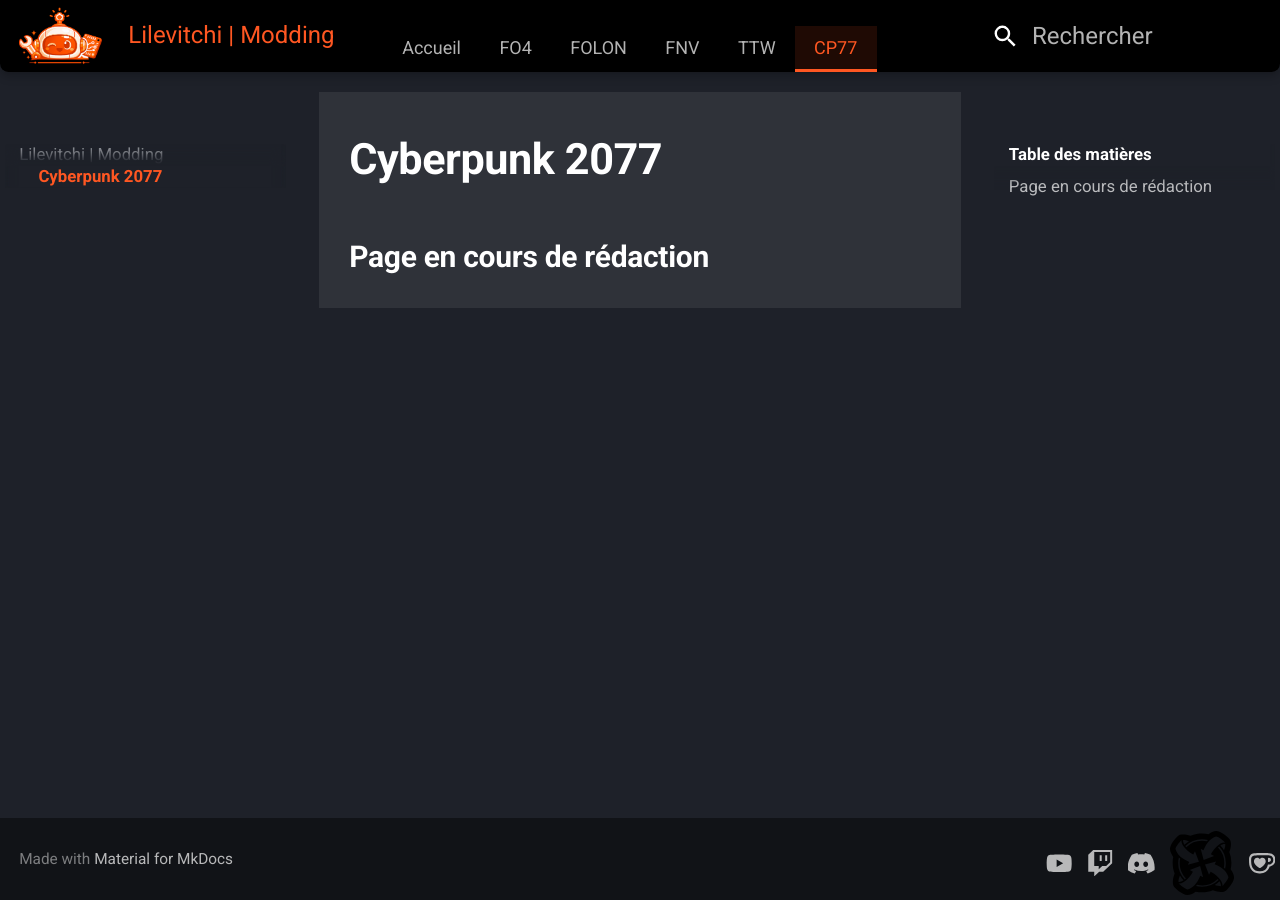
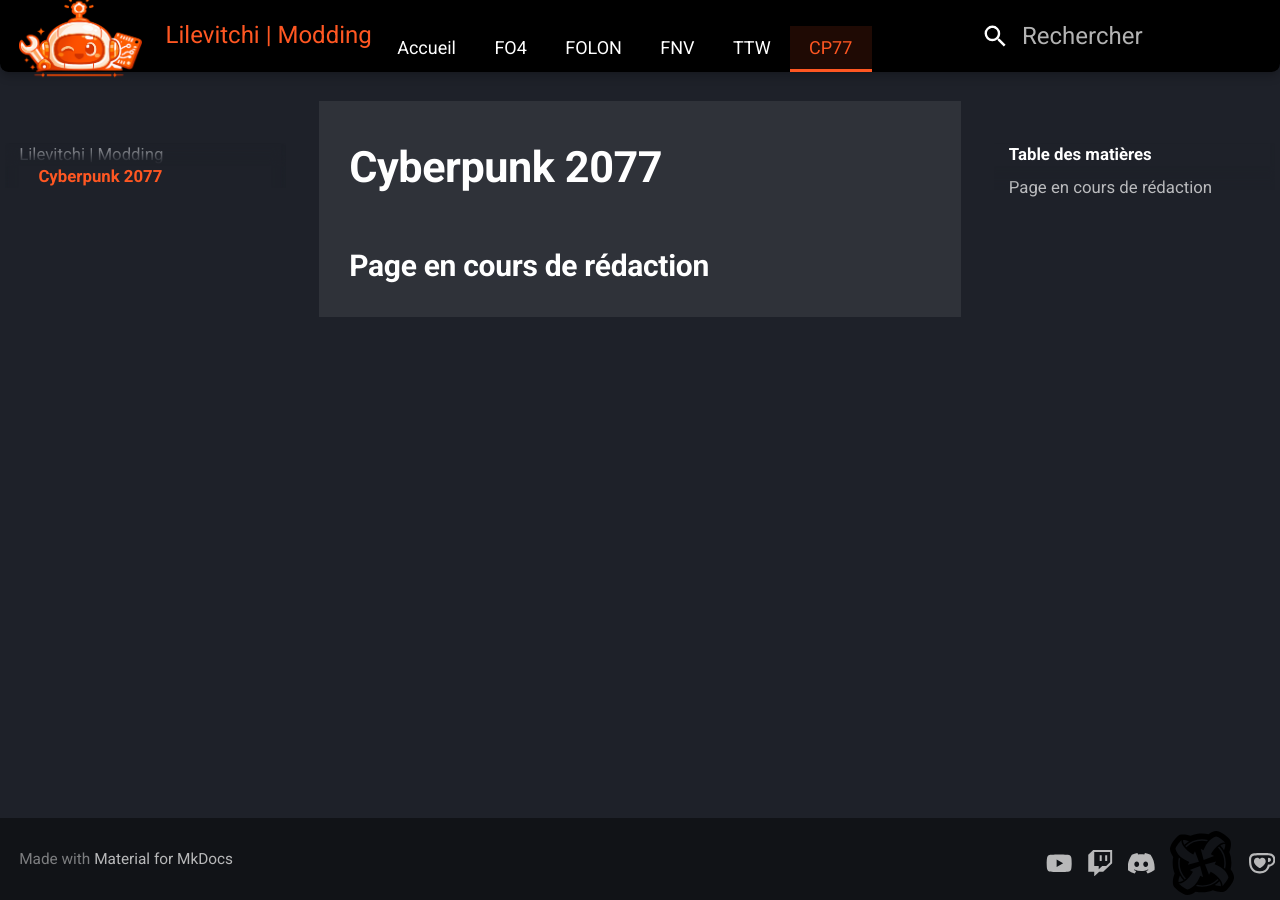
Before and after one commit to Lilevitchi/lilevitchi.github.io, an MkDocs documentation site: the page built from docs/cyberpunk/index.md, in a window 1280 px wide. Built offline with MkDocs 1.6.1 and Material for MkDocs 9.7.7, drawn with Linux system fonts in a browser that asks for light colours.

Commit message:
Update extra.css

```diff
--- a/docs/stylesheets/extra.css
+++ b/docs/stylesheets/extra.css
@@ -100,12 +100,12 @@
   display: flex;
   align-items: center;
   max-width: 100%;
-  padding-right: 20px;
+  padding-right: var(--space-lg);
 }
 
 /* Logo */
 [data-md-color-scheme] .md-logo img {
-  height: 60px;
+  height: 3.7rem;
   display: block;
 }
 
@@ -113,13 +113,13 @@
 [data-md-color-scheme] .md-header__title {
   display: flex;
   align-items: center;
-  margin-left: 0.5rem;
+  margin-left: var(--space-xs);
 }
 
 /* Texte du titre */
 [data-md-color-scheme] .md-header__title .md-ellipsis {
   color: var(--accent);
-  font-size: 1rem;
+  font-size: var(--font-base-size);
   font-weight: normal;
 }
 
@@ -172,7 +172,7 @@
   display: flex;
   padding: 0.4rem 0.8rem;
   color: var(--white);
-  /*opacity: 0.75;*/
+  opacity: 1;
   border-bottom: 4px solid transparent;
   background: transparent;
   transition: color var(--transition-base),
@@ -183,7 +183,7 @@
 
 /* Onglet — survol (hover) */
 [data-md-color-scheme] .md-tabs__link:hover {
-  opacity: 1;
+  /*opacity: 1;*/
   color: var(--accent);
   background-color: var(--tab-bg-hover);
 }
@@ -192,7 +192,7 @@
 [data-md-color-scheme]
 .md-tabs__item--active
 .md-tabs__link {
-  opacity: 1;
+  /*opacity: 1;*/
   color: var(--accent);
   background-color: var(--tab-bg-active);
   border-bottom-color: var(--accent);
@@ -229,7 +229,7 @@
 
 [data-md-color-scheme] .md-main__inner,
 [data-md-color-scheme] .md-content {
-  margin-top: 10px;
+  margin-top: var(--space-sm);
 }
 
 /* Page index : sidebar droite masquée par défaut */
@@ -305,6 +305,7 @@
 [data-md-color-scheme] .md-typeset p {
   text-align: left;
   max-width: 100%;
+  color: var(--white);
  /* margin-left: 0;
   margin-right: 0;*/
 }
@@ -391,6 +392,7 @@
 .bot-advice img {
   margin-right: var(--space-lg);
   flex-shrink: 0;
+  height: 60px;
 }
 
 /* Titre du conseil */
@@ -403,6 +405,7 @@
 #lile-bot-tip {
   font-style: italic;
   opacity: 0.8;
+  color: var(--white);
 }
 
 /* Bouton Ko-fi */
@@ -410,7 +413,7 @@
   background-color: var(--accent);
   color: var(--white);
 
-  padding: 0.45rem 0.9rem;
+  padding: var(--space-xs) var(--space-md);
   border-radius: var(--radius-sm);
 
   font-size: 0.75rem;
@@ -429,7 +432,10 @@
   box-shadow: 0 0 10px var(--accent-glow);
 }
 
-/* --- 7. GRILLE DES JEUX (HUB) --- */
+/* ==============================
+   HUB — GRILLE DES JEUX
+   ============================== */
+
 /* @media screen and (min-width: 60em) {
     .md-sidebar--primary:has(~ .md-content .game-grid),
     .md-content:has(.game-grid) ~ .md-sidebar--primary {
@@ -443,11 +449,11 @@
 }*/
 
 .game-grid {
-    /*display: grid;
-    grid-template-columns: repeat(auto-fit, minmax(220px, 1fr)); /* Réduit de 280px à 220px */
-    gap: 15px;
-    padding: 10px;
-    max-width: 1400px; /* Limite la largeur totale pour ne pas s'étaler trop sur ultra-wide */
+    display: grid;
+    grid-template-columns: repeat(auto-fit, minmax(220px, 1fr));
+    gap: var(--space-md);
+    /*padding: 10px;*/
+    max-width: var( --content-max-width); /* Limite la largeur totale pour ne pas s'étaler trop sur ultra-wide */
     margin: 20px auto 0 auto !important; /* Centre la grille si l'écran est trop large */
     height: auto !important;
     overflow: visible !important;
```
